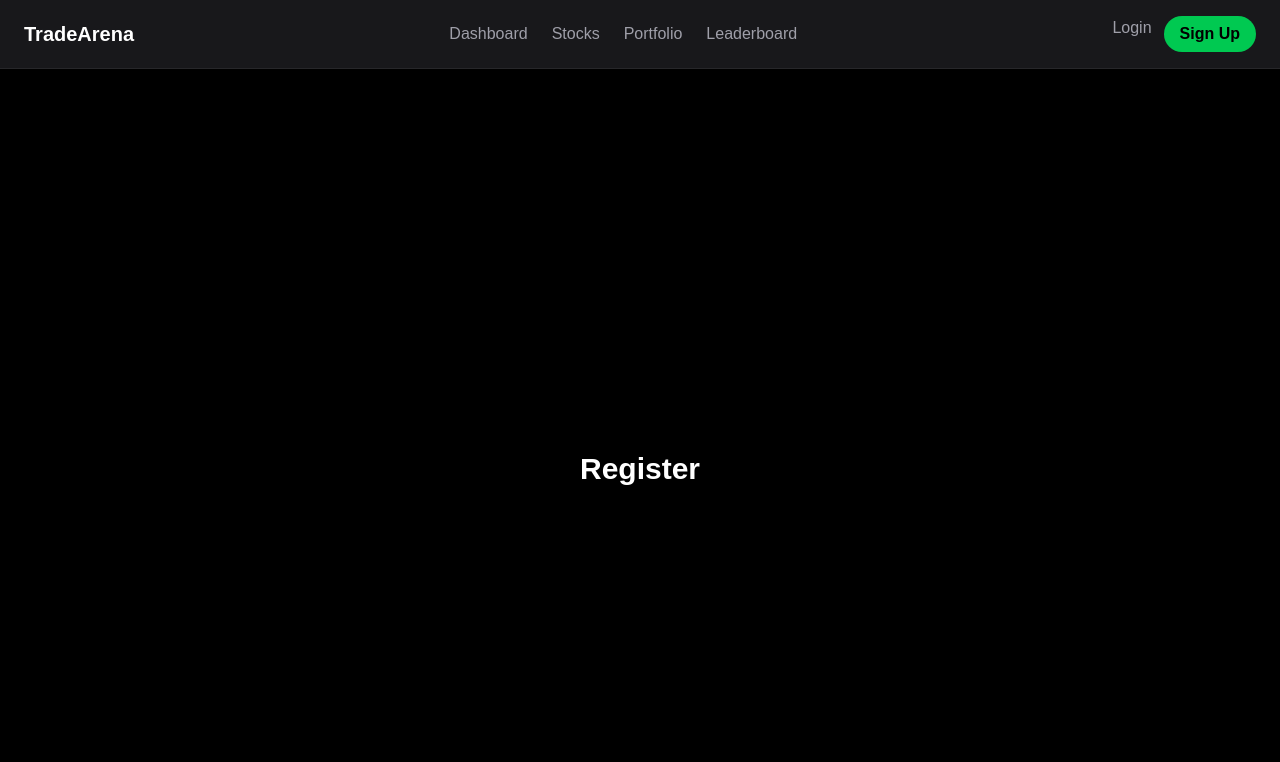
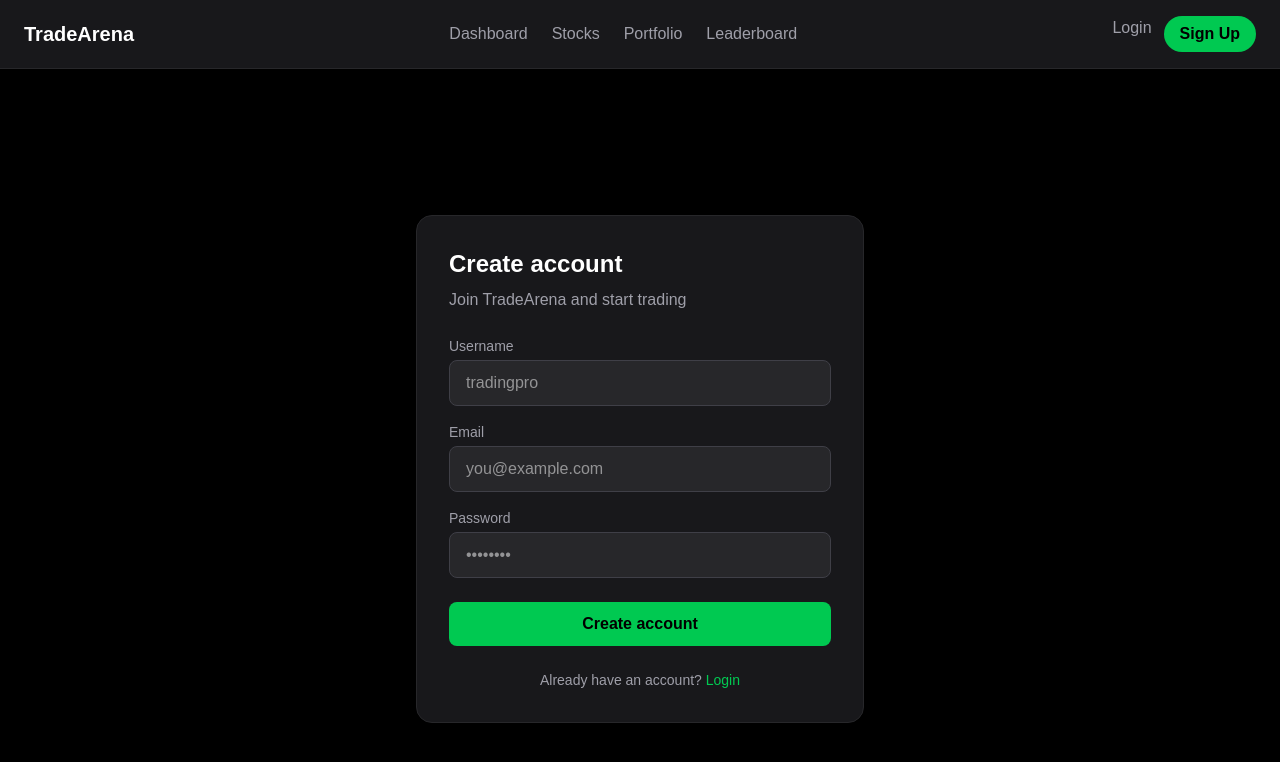
Before and after one commit to Gauravi06/TradeArena, a Next.js app in the folder frontend/: page /auth/register in a window 1280 px wide. Shown: the top 762 px of the page. Built offline with nearby package versions, Linux system fonts and the light colour scheme.

Commit message:
Added register and login pages with CORS'

```diff
--- a/frontend/app/auth/login/page.tsx
+++ b/frontend/app/auth/login/page.tsx
@@ -1,7 +1,89 @@
+'use client';
+
+import { useState } from 'react';
+import Link from 'next/link';
+import { useRouter } from 'next/navigation';
+
 export default function Login() {
-    return (
-      <div className="flex min-h-screen items-center justify-center bg-black">
-        <h1 className="text-3xl font-bold text-white">Login</h1>
+  const router = useRouter();
+  const [form, setForm] = useState({ email: '', password: '' });
+  const [error, setError] = useState('');
+  const [loading, setLoading] = useState(false);
+
+  const handleSubmit = async () => {
+    setLoading(true);
+    setError('');
+    try {
+      const res = await fetch('http://localhost:3001/auth/login', {
+        method: 'POST',
+        headers: { 'Content-Type': 'application/json' },
+        body: JSON.stringify(form),
+      });
+      const data = await res.json();
+      if (!res.ok) {
+        setError(data.message || 'Invalid credentials');
+        return;
+      }
+      localStorage.setItem('token', data.token);
+      localStorage.setItem('username', data.username);
+      localStorage.setItem('cash', data.cash);
+      router.push('/dashboard');
+    } catch (err) {
+      setError('Could not connect to server');
+    } finally {
+      setLoading(false);
+    }
+  };
+
+  return (
+    <div className="flex min-h-screen items-center justify-center bg-black">
+      <div className="w-full max-w-md bg-zinc-900 rounded-2xl p-8 border border-zinc-800">
+        <h1 className="text-2xl font-bold text-white mb-2">Welcome back</h1>
+        <p className="text-zinc-400 mb-6">Login to your TradeArena account</p>
+
+        {error && (
+          <div className="bg-red-500/10 border border-red-500/20 text-red-400 rounded-lg px-4 py-3 mb-4 text-sm">
+            {error}
+          </div>
+        )}
+
+        <div className="flex flex-col gap-4">
+          <div>
+            <label className="text-zinc-400 text-sm mb-1 block">Email</label>
+            <input
+              type="email"
+              value={form.email}
+              onChange={(e) => setForm({ ...form, email: e.target.value })}
+              className="w-full bg-zinc-800 border border-zinc-700 rounded-lg px-4 py-2.5 text-white focus:outline-none focus:border-green-500"
+              placeholder="you@example.com"
+            />
+          </div>
+          <div>
+            <label className="text-zinc-400 text-sm mb-1 block">Password</label>
+            <input
+              type="password"
+              value={form.password}
+              onChange={(e) => setForm({ ...form, password: e.target.value })}
+              className="w-full bg-zinc-800 border border-zinc-700 rounded-lg px-4 py-2.5 text-white focus:outline-none focus:border-green-500"
+              placeholder="••••••••"
+            />
+          </div>
+          <button
+            onClick={handleSubmit}
+            disabled={loading}
+            className="w-full bg-green-500 hover:bg-green-400 disabled:bg-green-500/50 text-black font-semibold py-2.5 rounded-lg transition-colors mt-2"
+          >
+            {loading ? 'Logging in...' : 'Login'}
+          </button>
+        </div>
+
+        <p className="text-zinc-400 text-sm text-center mt-6">
+          Don't have an account?{' '}
+          <Link href="/auth/register" className="text-green-500 hover:text-green-400">
+            Sign up
+          </Link>
+        </p>
       </div>
-    );
-  }
+    </div>
+  );
+}
--- a/frontend/app/auth/register/page.tsx
+++ b/frontend/app/auth/register/page.tsx
@@ -1,7 +1,96 @@
+'use client';
+
+import { useState } from 'react';
+import Link from 'next/link';
+import { useRouter } from 'next/navigation';
+
 export default function Register() {
-    return (
-      <div className="flex min-h-screen items-center justify-center bg-black">
-        <h1 className="text-3xl font-bold text-white">Register</h1>
+  const router = useRouter();
+  const [form, setForm] = useState({ username: '', email: '', password: '' });
+  const [error, setError] = useState('');
+  const [loading, setLoading] = useState(false);
+
+  const handleSubmit = async () => {
+    setLoading(true);
+    setError('');
+    try {
+      const res = await fetch('http://localhost:3001/auth/register', {
+        method: 'POST',
+        headers: { 'Content-Type': 'application/json' },
+        body: JSON.stringify(form),
+      });
+      const data = await res.json();
+      if (!res.ok) {
+        setError(data.message || 'Something went wrong');
+        return;
+      }
+      router.push('/auth/login');
+    } catch (err) {
+      setError('Could not connect to server');
+    } finally {
+      setLoading(false);
+    }
+  };
+
+  return (
+    <div className="flex min-h-screen items-center justify-center bg-black">
+      <div className="w-full max-w-md bg-zinc-900 rounded-2xl p-8 border border-zinc-800">
+        <h1 className="text-2xl font-bold text-white mb-2">Create account</h1>
+        <p className="text-zinc-400 mb-6">Join TradeArena and start trading</p>
+
+        {error && (
+          <div className="bg-red-500/10 border border-red-500/20 text-red-400 rounded-lg px-4 py-3 mb-4 text-sm">
+            {error}
+          </div>
+        )}
+
+        <div className="flex flex-col gap-4">
+          <div>
+            <label className="text-zinc-400 text-sm mb-1 block">Username</label>
+            <input
+              type="text"
+              value={form.username}
+              onChange={(e) => setForm({ ...form, username: e.target.value })}
+              className="w-full bg-zinc-800 border border-zinc-700 rounded-lg px-4 py-2.5 text-white focus:outline-none focus:border-green-500"
+              placeholder="tradingpro"
+            />
+          </div>
+          <div>
+            <label className="text-zinc-400 text-sm mb-1 block">Email</label>
+            <input
+              type="email"
+              value={form.email}
+              onChange={(e) => setForm({ ...form, email: e.target.value })}
+              className="w-full bg-zinc-800 border border-zinc-700 rounded-lg px-4 py-2.5 text-white focus:outline-none focus:border-green-500"
+              placeholder="you@example.com"
+            />
+          </div>
+          <div>
+            <label className="text-zinc-400 text-sm mb-1 block">Password</label>
+            <input
+              type="password"
+              value={form.password}
+              onChange={(e) => setForm({ ...form, password: e.target.value })}
+              className="w-full bg-zinc-800 border border-zinc-700 rounded-lg px-4 py-2.5 text-white focus:outline-none focus:border-green-500"
+              placeholder="••••••••"
+            />
+          </div>
+          <button
+            onClick={handleSubmit}
+            disabled={loading}
+            className="w-full bg-green-500 hover:bg-green-400 disabled:bg-green-500/50 text-black font-semibold py-2.5 rounded-lg transition-colors mt-2"
+          >
+            {loading ? 'Creating account...' : 'Create account'}
+          </button>
+        </div>
+
+        <p className="text-zinc-400 text-sm text-center mt-6">
+          Already have an account?{' '}
+          <Link href="/auth/login" className="text-green-500 hover:text-green-400">
+            Login
+          </Link>
+        </p>
       </div>
-    );
-  }
+    </div>
+  );
+}
```
Also changed, not shown: 1 other file (tests, documents, lock files or other folders).
